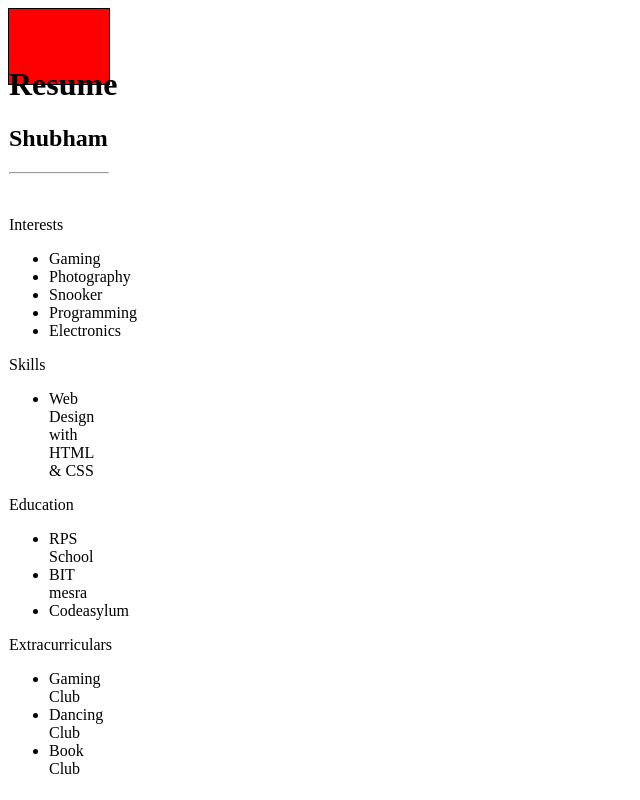
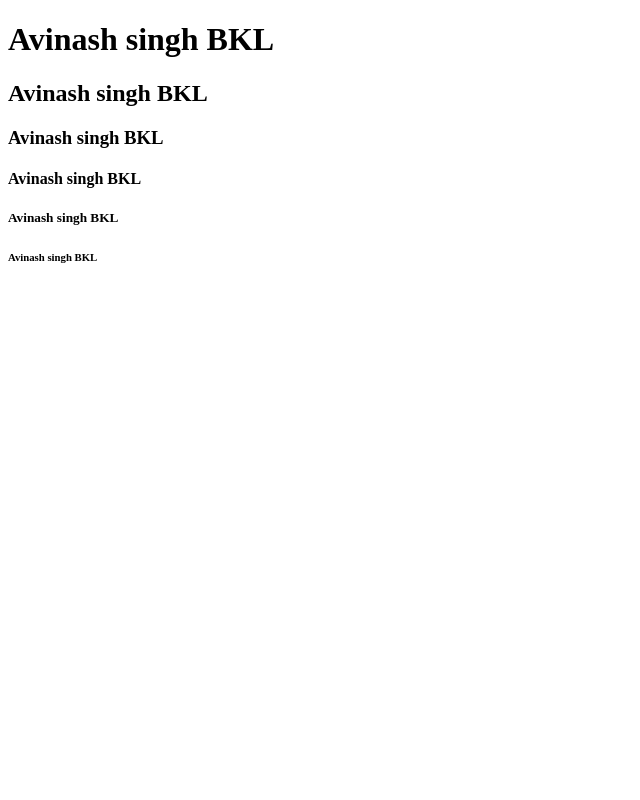
Before and after one commit to dynamic99160/dynamic99160.github.io, a plain HTML site: page index.html in a window 1280 px wide. Shown: the whole page, without its empty margins (0-640 px from the left). Drawn offline with Linux system fonts and the light colour scheme.

Commit message:
Update index.html

```diff
--- a/index.html
+++ b/index.html
@@ -22,40 +22,13 @@ div
 </style>
 </head>
 <body>
+   <h1>Avinash singh BKL</h1>
+      <h2>Avinash singh BKL</h2>
+   <h3>Avinash singh BKL</h3>
+   <h4>Avinash singh BKL</h4>
+   <h5>Avinash singh BKL</h5>
+   <h6>Avinash singh BKL</h6>
 
-<div >
-  <br><br>
-  <h1>Resume</h1>
-  <h2>Shubham</h2>
-  <hr />
-  <br>
-  <p>Interests</p>
-  <ul>
-    <li>Gaming </li>
-    <li>Photography</li>
-    <li>Snooker</li>
-    <li>Programming</li>
-    <li>Electronics</li>
-  </ul>
-  <p>Skills</p>
-  <ul>
-    <li>Web Design with HTML & CSS</li>
-  </ul>
-  <p>Education</p>
-  <ul>
-      <li>RPS School</li>
-    </a>
-      <li>BIT mesra</li>
-    </a>
-    <li>Codeasylum</li>
-  </ul>
-  <p >Extracurriculars</p>
-  <ul>
-    <li>Gaming Club</li>
-    <li>Dancing Club</li>
-    <li>Book Club</li>
-  </ul>
-</div>
 
 </body>
 </html>
```
